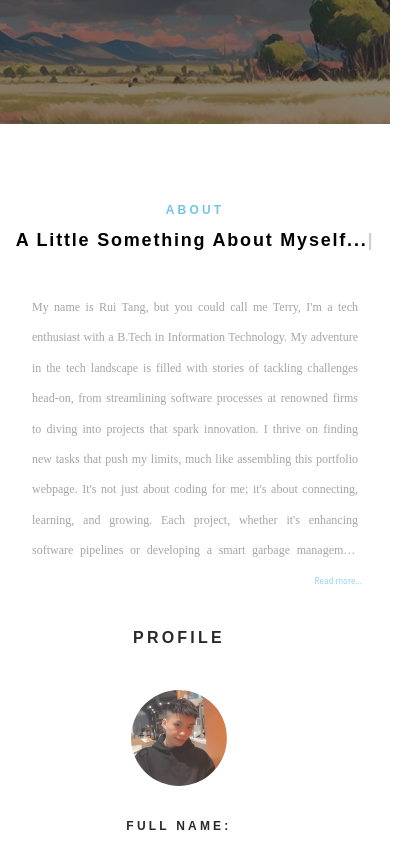
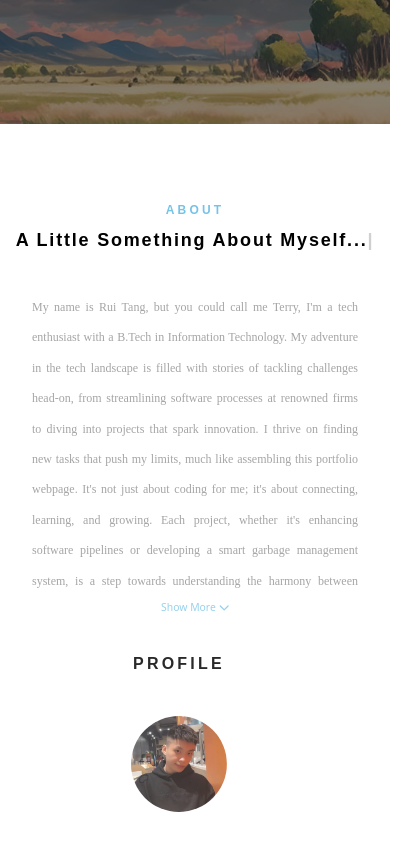
Before and after one commit to sayaneko514/my-portfolio, a Next.js app: page / in a window 390 px wide. Shown: the part 720-1564 px from the top of the page, 419 px wide, since content can reach past the window. Built offline with nearby package versions, Linux system fonts and the light colour scheme.

Commit message:
Responsiveness Update
• Adjusted font spacing for detail content in about section
• Adjusted padding for detail content container
• Fixed text overflow due to AOS horizontal animation
• Replaced clamp-line truncate with line collapse animation

```diff
--- a/app/components/about-section/about-content/detail-module/index.tsx
+++ b/app/components/about-section/about-content/detail-module/index.tsx
@@ -35,7 +35,7 @@ const DetailContent: React.FC<DetailProps> = ({
                 }}>{title}:
             </p>
             {hasTextContent && (
-                <p className="text-xs md:text-sm text-secondaryText tracking-widest text-center"
+                <p className="text-xs md:text-sm text-secondaryText text-center"
                     id={contentId}
                     style={{
                         fontFamily: '"Poppins", sans-serif',
--- a/app/components/about-section/about-content/index.tsx
+++ b/app/components/about-section/about-content/index.tsx
@@ -5,12 +5,10 @@ import DetailSubTitle from "./detail-module";
 
 const AboutContent = () => {
 
-    const profilePicture = '/images/profile.jpg';
-
     return (
         <>
             <div className="flex flex-wrap md:flex-nowrap">
-                <div className="w-full md:w-1/2" data-aos="fade-right" data-aos-delay="2800" id="about-left-detail-container">
+                <div className="w-full md:w-1/2 px-2" data-aos="fade-right" data-aos-delay="2800" id="about-left-detail-container">
                     <DetailTitle title="profile" />
                     <div className="flex items-start mt-7" id="about-profile-picture-container">
                         <ProfilePicture />
@@ -35,7 +33,7 @@ const AboutContent = () => {
                     </ul>
                 </div>
 
-                <div className="w-full md:w-1/2 mt-12 md:mt-0" data-aos="fade-left" data-aos-delay="2800" id="about-right-detail-container">
+                <div className="w-full md:w-1/2 mt-12 md:mt-0 px-2" data-aos="fade-left" data-aos-delay="2800" id="about-right-detail-container">
                     <DetailTitle title="skills" />
                     <ul className="list-none" id="about-right-list">
                         <li>
--- a/app/components/about-section/index.tsx
+++ b/app/components/about-section/index.tsx
@@ -4,7 +4,7 @@ import SectionIntro from '../section-intro';
 const About = () => {
     return (
         <section id="about-section">
-            <div className="container mx-auto py-[5rem] lg:py-[6rem]" id="about-section-content-container">
+            <div className="container mx-auto py-[5rem] lg:py-[6rem] overflow-hidden" id="about-section-content-container">
                 <SectionIntro
                     sectionTitle='about'
                     introTitle='A Little Something About Myself...'
--- a/app/components/section-intro/index.tsx
+++ b/app/components/section-intro/index.tsx
@@ -4,7 +4,8 @@ import React, { useEffect, useRef, useState } from 'react';
 import AOS from 'aos';
 import 'aos/dist/aos.css';
 import { ReactTyped } from "react-typed";
-
+import { FontAwesomeIcon } from '@fortawesome/react-fontawesome';
+import { faChevronUp, faChevronDown } from '@fortawesome/free-solid-svg-icons';
 interface IntroTextProps {
     sectionTitle: string;
     introTitle: string;
@@ -24,12 +25,12 @@ const SectionIntro: React.FC<IntroTextProps> = ({
     const sectionTitleId = sectionTitle + "-section-title";
     const introTitleId = sectionTitle + "-intro-title";
     const introContentId = sectionTitle + "-intro-content";
+    const maxHeight = isExpanded ? '1000px' : '300px';
+
+    const toggleExpandText = () => setIsExpanded(!isExpanded);
 
     useEffect(() => {
-        AOS.init({
-            duration: 1000,
-            once: true,
-        });
+        AOS.init({ duration: 1000, once: true });
     }, []);
 
     useEffect(() => {
@@ -55,10 +56,6 @@ const SectionIntro: React.FC<IntroTextProps> = ({
             observer.disconnect();
         };
     }, []);
-
-    const handleExpandClick = () => {
-        setIsExpanded(!isExpanded);
-    };
 
     return (
         <>
@@ -91,19 +88,22 @@ const SectionIntro: React.FC<IntroTextProps> = ({
                     style={{
                         fontFamily: '"Lora", serif',
                         lineHeight: '1.9rem',
-                        maxHeight: isExpanded ? 'none' : 'calc(2rem * 9)',
-                        overflow: 'hidden',
-                        textOverflow: 'ellipsis',
-                        WebkitBoxOrient: 'vertical',
-                        display: '-webkit-box',
-                        WebkitLineClamp: isExpanded ? 'none' : '9',
                     }}>
-                    {introContent}
+                    <div
+                        style={{
+                            maxHeight: maxHeight,
+                            overflow: 'hidden',
+                            transition: 'max-height 0.3s ease-in-out',
+                        }}
+                    >
+                        {introContent}
+                    </div>
                 </p>
-                {!isExpanded && (
-                    <div className="text-end pr-7">
-                        <button onClick={handleExpandClick} className="text-highlight text-[0.5rem] sm:text-xs lg:hidden hover:text-black">
-                            Read more...
+                {introContent.length > 300 && (
+                    <div className="text-center text-highlight mt-2 text-[0.65rem] sm:text-xs md:text-sm lg:text-base xl:hidden">
+                        <button onClick={toggleExpandText}>
+                            {isExpanded ? "Show Less " : "Show More "}
+                            {isExpanded ? <FontAwesomeIcon icon={faChevronUp} /> : <FontAwesomeIcon icon={faChevronDown} />}
                         </button>
                     </div>
                 )}
--- a/package.json
+++ b/package.json
@@ -1,6 +1,6 @@
 {
   "name": "nextjs",
-  "version": "0.3.8",
+  "version": "0.3.9",
   "private": true,
   "scripts": {
     "dev": "next dev",
@@ -13,6 +13,7 @@
     "@fortawesome/free-brands-svg-icons": "^6.5.1",
     "@fortawesome/free-solid-svg-icons": "^6.5.1",
     "@fortawesome/react-fontawesome": "^0.2.0",
+    "@tailwindcss/line-clamp": "^0.4.4",
     "aos": "^2.3.4",
     "next": "^14.1.4",
     "react": "^18",
--- a/tailwind.config.js
+++ b/tailwind.config.js
@@ -19,5 +19,7 @@ module.exports = {
       },
     },
   },
-  plugins: [],
+  plugins: [
+    require('@tailwindcss/line-clamp'),
+  ],
 };
```
Also changed, not shown: 1 other file (tests, documents, lock files or other folders).
